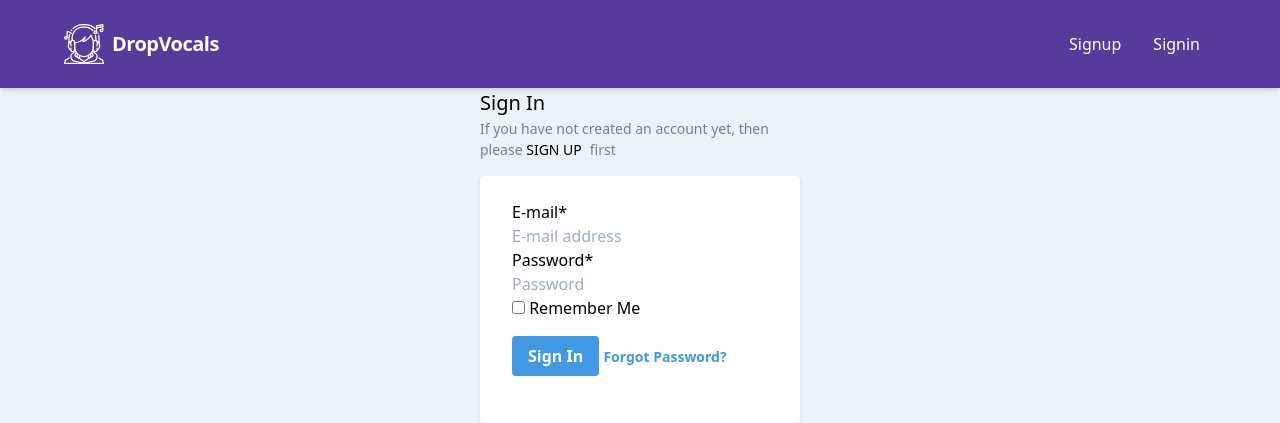
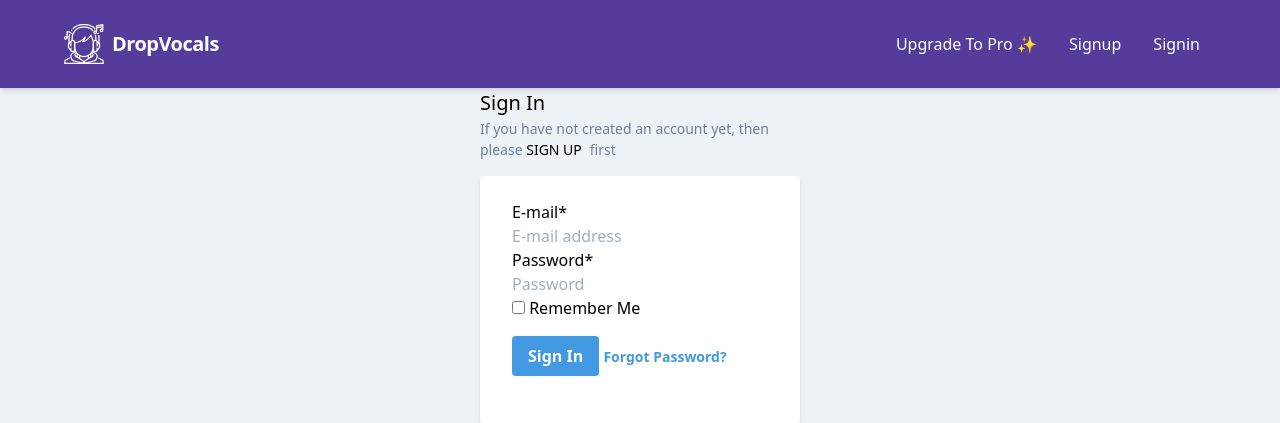
Before and after one commit to biswaz/splitmytrack, a Django app: a page that uses splitmytrack/ui/templates/ui_base.html in a window 1280 px wide. Shown: the top 423 px of the page. Run offline with Django 3.2, Linux system fonts and the light colour scheme; some libraries are stand-ins or nearby versions.

Commit message:
added pro button to nav

```diff
--- a/splitmytrack/ui/templates/ui_base.html
+++ b/splitmytrack/ui/templates/ui_base.html
@@ -84,6 +84,7 @@
       <nav>
         <ul class="md:flex items-center justify-between text-base pt-4 md:pt-0">
           {% if not user.is_authenticated %}
+          <li><a class="md:p-4 py-3 px-0 block" href="/pricing">Upgrade To Pro ✨</a></li>
           <li><a class="md:p-4 py-3 px-0 block" href="/accounts/signup">Signup</a></li>
           <li><a class="md:p-4 py-3 px-0 block md:mb-0 mb-2" href="/accounts/login">Signin</a></li>
           {% else %}
```
